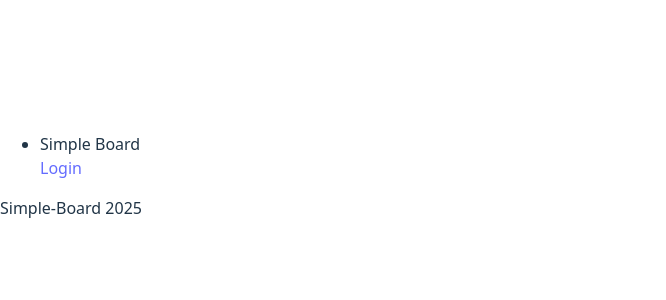
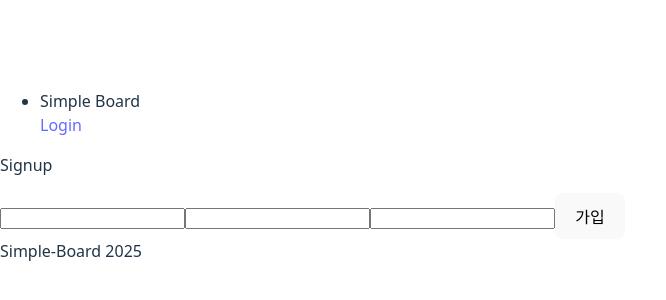
Before and after one commit to chosnhn1/simple-board, a React (Vite) app in the folder frontend/: page /signup in a window 1280 px wide. Shown: the part 232-532 px from the top of the page, without its empty margins (0-666 px from the left). Built offline with nearby package versions, Linux system fonts and the light colour scheme.

Commit message:
add Signup Component

```diff
--- a/frontend/src/App.jsx
+++ b/frontend/src/App.jsx
@@ -8,6 +8,7 @@ import Header from './layouts/Header';
 import Footer from './layouts/Footer';
 import { Routes, Route } from 'react-router';
 import instance from './utils/axiosConfig';
+import Signup from './pages/Signup';
 
 function App() {
   const baseUser = {
@@ -50,6 +51,7 @@ function App() {
       <Routes>
         <Route path="/" element={<ArticleList />}></Route>
         <Route path="login" element={<Login getUser={getUser} /> }></Route>
+        <Route path="signup" element={<Signup />}></Route>
         <Route path="articles">
           <Route path="form/:pk?" element={<ArticleForm />}></Route>
           <Route path=":pk" element={<ArticleDetail user={user} />}></Route>
--- /dev/null
+++ b/frontend/src/pages/Signup.jsx
@@ -0,0 +1,82 @@
+import React, { useState } from 'react';
+import instance from '../utils/axiosConfig';
+import { useNavigate } from 'react-router';
+
+function fetchSignup(formData) {
+  instance.post("/accounts/signup/", formData)
+  .then((res) => {
+    console.log(res);
+  })
+  .catch((err) => {
+    console.log(err);
+  })
+}
+
+// function validation(formData) {
+//   let status = {
+//     passed: false,
+//     message: "",
+//     target: null
+//   }
+
+//   if (formData.username === "") {
+//     status.target = "username";
+//     status.message = "This field cannot be blank.";
+//   } else if (formData.password1 === "") {
+
+//   } else if (formData.password2 === "") {
+
+//   } else if (formData.password1 !== formData.password2) {
+
+//   }
+
+
+
+//     return status;
+//   }
+// }
+
+function Signup() {
+
+  let navigate = useNavigate();
+  const [formData, setFormData] = useState({
+    username: "",
+    password: "",
+    password_check: ""
+  });
+
+  const handleChange = (event) => {
+    setFormData({
+      ...formData,
+      [event.target.name]: event.target.value
+    });
+  }
+
+  const handleSubmit = (event) => {
+    event.preventDefault();
+
+    // validation
+
+    // fetch
+    fetchSignup(formData);
+
+    // signup successful -> redirect to login
+    navigate("/login");
+
+  }
+
+  return (
+    <div>
+      <p>Signup</p>
+      <form action="" method="post">
+        <label></label>
+        <input type="text" name="username" id="username" onChange={handleChange} value={formData.username} />
+        <input type="password" name="password" id="password" onChange={handleChange} value={formData.password} />
+        <input type="password" name="password_check" id="password_check" onChange={handleChange} value={formData.password_check} />
+        <button type="submit" onClick={handleSubmit}>가입</button>
+      </form>
+    </div>
+  );
+}
+
+export default Signup;
```
Also changed, not shown: frontend/jsconfig.json (added, +15 -0 lines).
